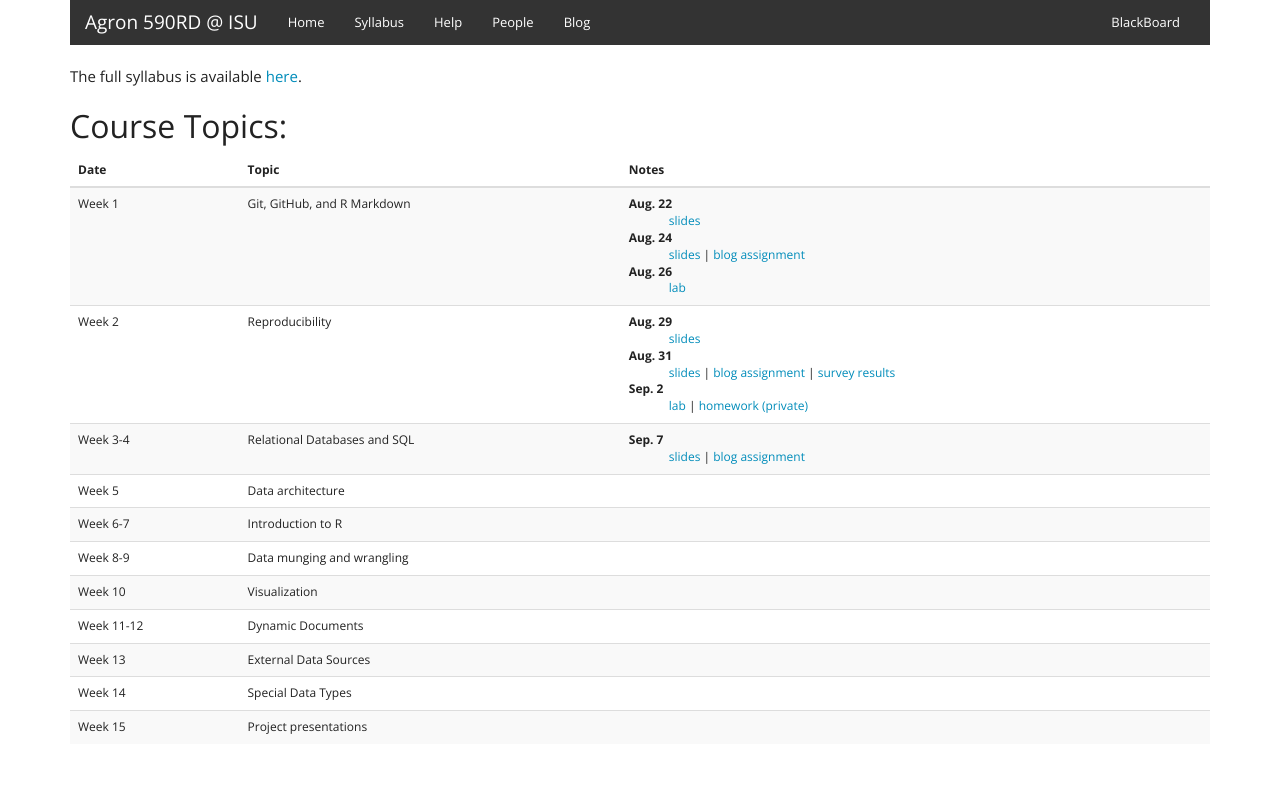
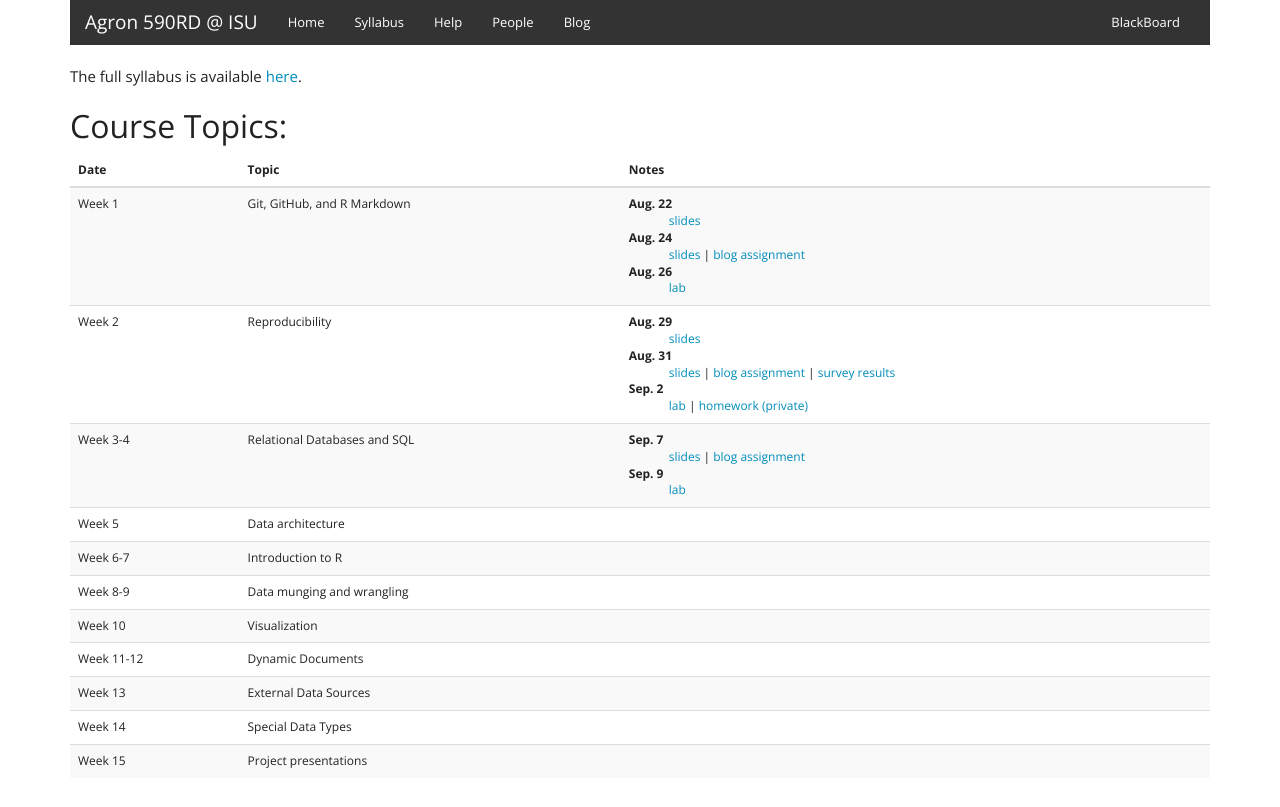
Before and after one commit to agron590-ISU/agron590-ISU.github.io, a Jekyll site: the page built from syllabus.html, in a window 1280 px wide. Shown: the top 807 px of the page. Built offline with Jekyll 4.4.1, drawn with Linux system fonts in a browser that asks for light colours.

Commit message:
add link to lab

```diff
--- a/syllabus.html
+++ b/syllabus.html
@@ -53,6 +53,8 @@
           <dl>
           <dt>Sep. 7</dt>
           <dd><a href="../materials/week_03/relational_db/slides.html" target=_blank>slides</a> | <a href="https://github.com/agron590-ISU/blog/tree/master/03" target=_blank>blog assignment</a></dd>
+          <dt>Sep. 9</dt>
+          <dd><a href="../lab/week_03/slides.html" target=_blank>lab</a></dd>
           </dl>
         </td>
       </tr>
```
